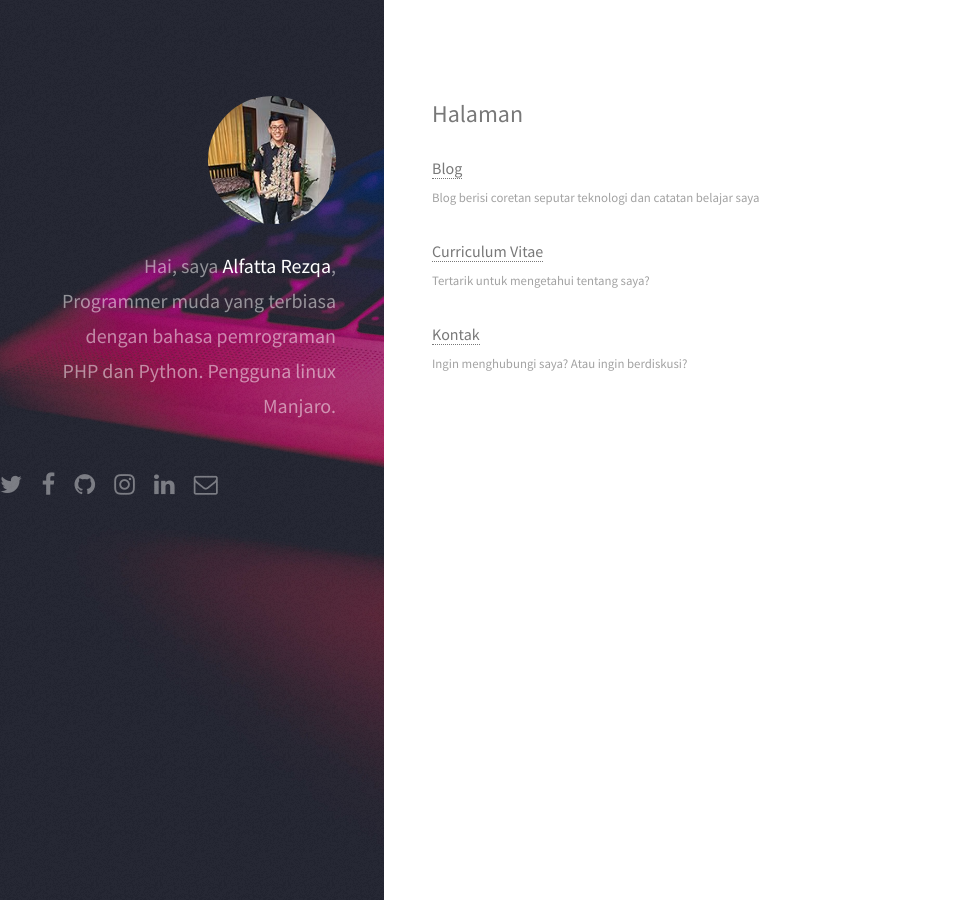
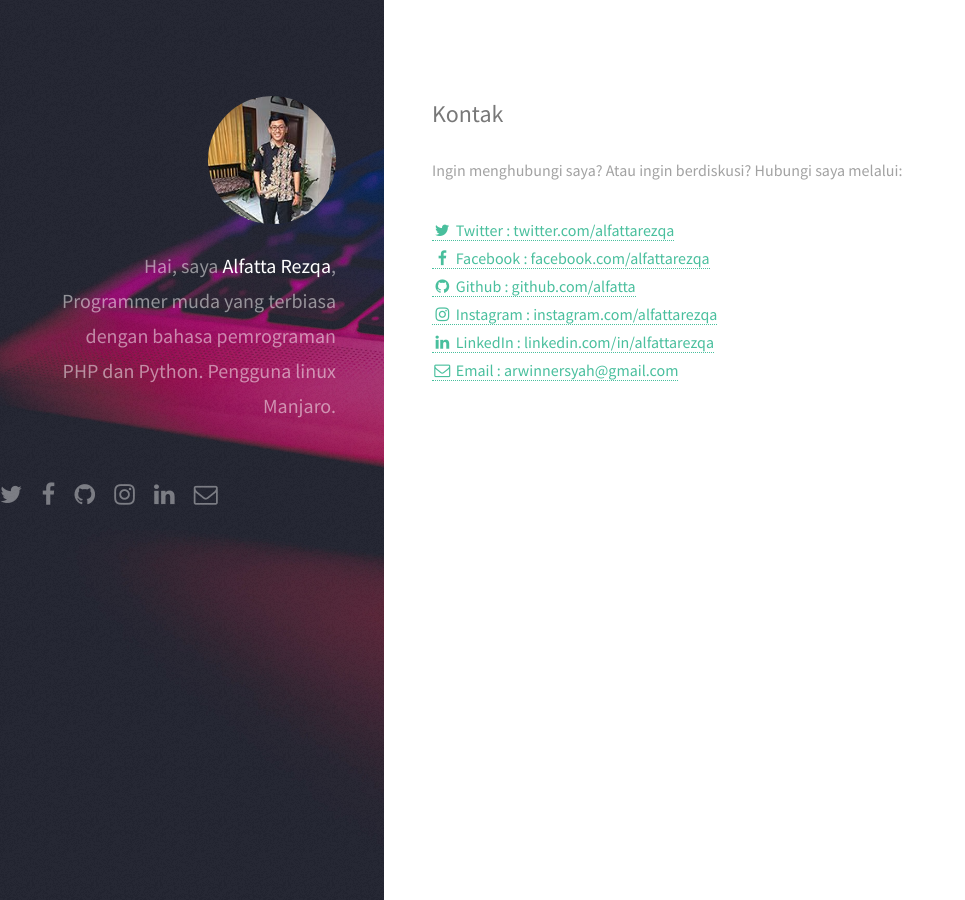
Before and after one commit to alfatta/PersonalWebsite, a Jekyll site: the page built from kontak.html, in a window 1280 px wide. Shown: the whole page, without its empty margins (0-965 px from the left). Built offline with Jekyll 4.4.1, drawn with Linux system fonts in a browser that asks for light colours; nearby versions of some CDN libraries.

Commit message:
Add contact

```diff
--- a/_includes/footer.html
+++ b/_includes/footer.html
@@ -3,12 +3,12 @@
         <footer id="footer">
             <div class="inner">
                 <ul class="icons">
-                    <li><a href="#" class="icon fa-twitter"><span class="label">Twitter</span></a></li>
-                    <li><a href="#" class="icon fa-facebook"><span class="label">Facebook</span></a></li>
-                    <li><a href="#" class="icon fa-github"><span class="label">Github</span></a></li>
-                    <li><a href="#" class="icon fa-instagram"><span class="label">Instagram</span></a></li>
-                    <li><a href="#" class="icon fa-linkedin"><span class="label">Linkedin</span></a></li>
-                    <li><a href="#" class="icon fa-envelope-o"><span class="label">Email</span></a></li>
+                    <li><a href="http://twitter.com/alfattarezqa" class="icon fa-twitter" target="_blank"><span class="label">Twitter</span></a></li>
+                    <li><a href="http://facebook.com/alfattarezqa" class="icon fa-facebook" target="_blank"><span class="label">Facebook</span></a></li>
+                    <li><a href="http://github.com/alfatta" class="icon fa-github" target="_blank"><span class="label">Github</span></a></li>
+                    <li><a href="http://instagram.com/alfattarezqa" class="icon fa-instagram" target="_blank"><span class="label">Instagram</span></a></li>
+                    <li><a href="http://linkedin.com/in/alfattarezqa" class="icon fa-linkedin" target="_blank"><span class="label">Linkedin</span></a></li>
+                    <li><a href="mailto:arwinnersyah@gmail.com" class="icon fa-envelope-o"><span class="label">Email</span></a></li>
                 </ul>
                 <ul class="copyright">
                     <li>&copy; Alfatta Rezqa W. </li>
--- a/index.html
+++ b/index.html
@@ -12,7 +12,7 @@
                             <p>Tertarik untuk mengetahui tentang saya?</p>
                         </article>
                         <article class="12u$ work-item">
-                            <h3><a href="{{ site.url }}">Kontak</a></h3>
+                            <h3><a href="{{ site.url }}/kontak.html">Kontak</a></h3>
                             <p>Ingin menghubungi saya? Atau ingin berdiskusi?</p>
                         </article>
                     </div>
--- a/kontak.html
+++ b/kontak.html
@@ -1,19 +1,36 @@
 ---
+title       : Kontak
+description : Ingin menghubungi saya? Atau ingin berdiskusi?
+permalink   : "/kontak.html"
+is_page     : TRUE
 ---
 <section id="one">
-                <h2>Halaman</h2>
-                    <div class="row">
-                        <article class="12u$ work-item">
-                            <h3><a href="{{ site.url }}/blog.html">Blog</a></h3>
-                            <p>Blog berisi coretan seputar teknologi dan catatan belajar saya</p>
-                        </article>
-                        <article class="12u$ work-item">
-                            <h3><a href="{{ site.url }}">Curriculum Vitae</a></h3>
-                            <p>Tertarik untuk mengetahui tentang saya?</p>
-                        </article>
-                        <article class="12u$ work-item">
-                            <h3><a href="{{ site.url }}">Kontak</a></h3>
-                            <p>Ingin menghubungi saya? Atau ingin berdiskusi?</p>
-                        </article>
-                    </div>
-                </section>
+                <h2>Kontak</h2>
+                <p>Ingin menghubungi saya? Atau ingin berdiskusi? Hubungi saya melalui:</p>
+                <p>
+                    <a href="http://twitter.com/alfattarezqa" target="_blank">
+                        <i class="fa fa-twitter fa-fw"></i> Twitter : twitter.com/alfattarezqa
+                    </a>
+                    <br />
+                    <a href="http://facebook.com/alfattarezqa" target="_blank">
+                        <i class="fa fa-facebook fa-fw"></i> Facebook : facebook.com/alfattarezqa
+                    </a>
+                    <br />
+                    <a href="http://github.com/alfatta" target="_blank">
+                        <i class="fa fa-github fa-fw"></i> Github : github.com/alfatta
+                    </a>
+                    <br />
+                    <a href="http://instagram.com/alfattarezqa" target="_blank">
+                        <i class="fa fa-instagram fa-fw"></i> Instagram : instagram.com/alfattarezqa
+                    </a>
+                    <br />
+                    <a href="http://linkedin.com/in/alfattarezqa" target="_blank">
+                        <i class="fa fa-linkedin fa-fw"></i> LinkedIn : linkedin.com/in/alfattarezqa
+                    </a>
+                    <br />
+                    <a href="mailto:arwinnersyah@gmail.com">
+                        <i class="fa fa-envelope-o fa-fw"></i> Email : arwinnersyah@gmail.com
+                    </a>
+                    <br />
+                </p>
+            </section>
```
